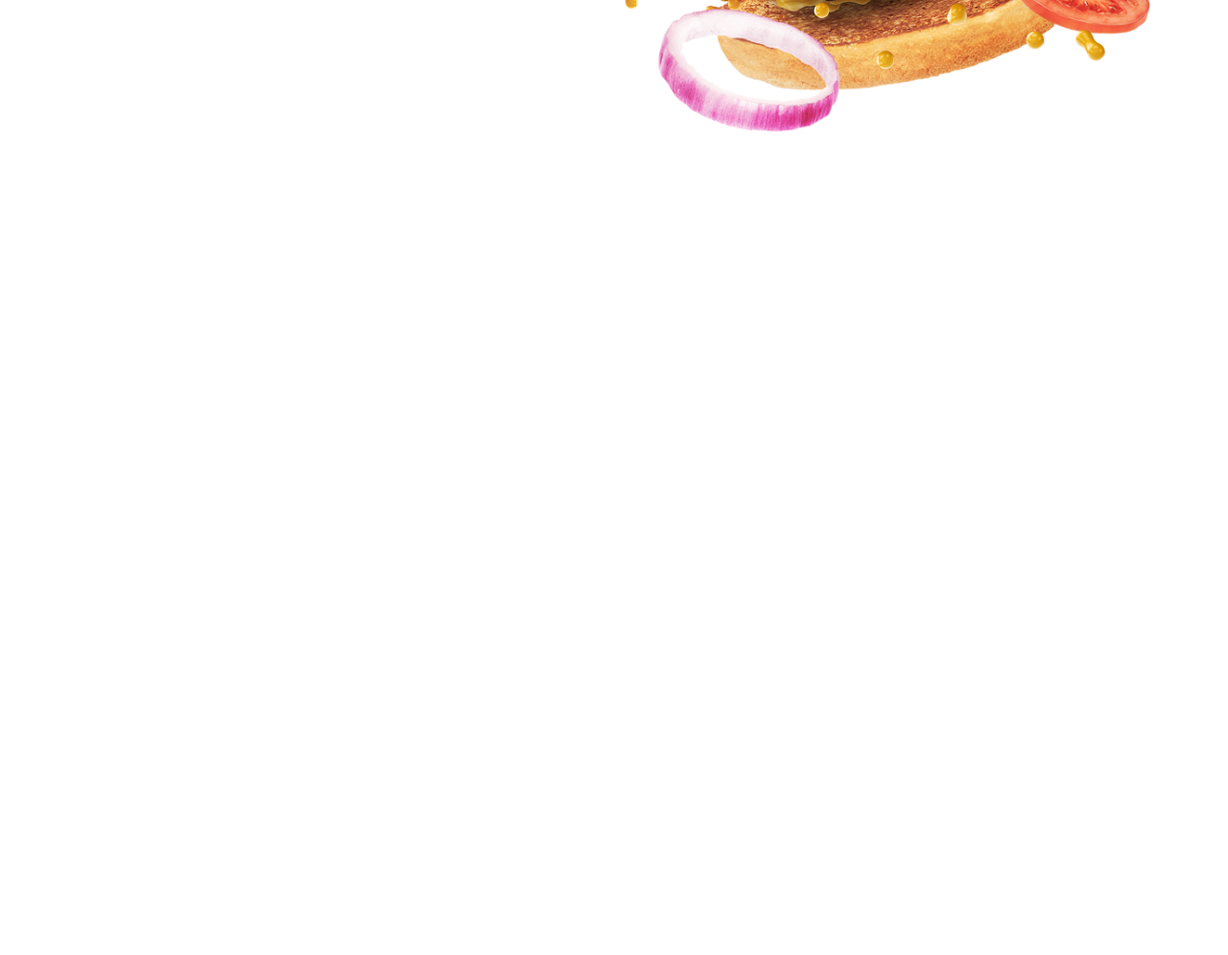
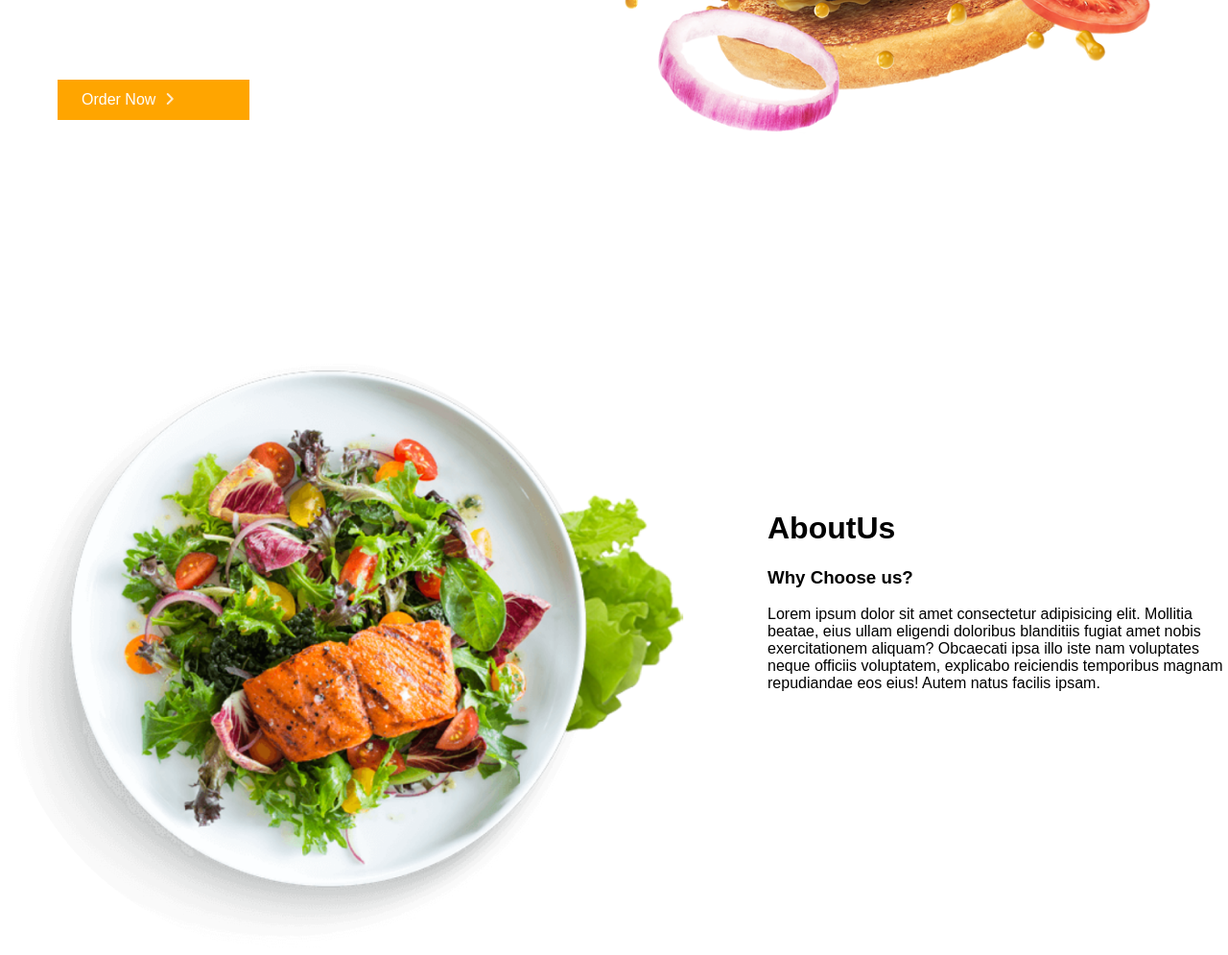
Before and after one commit to md-ibrahim-bd/food-website-my-practice, a plain HTML site: page index.html in a window 1280 px wide. Shown: the part 558-1553 px from the top of the page at 96% size. Before the commit the page ends 800 px from the top, so only its background shows below. Drawn offline with Linux system fonts and the light colour scheme.

Commit message:
about img and txt added

```diff
--- a/index.html
+++ b/index.html
@@ -39,6 +39,23 @@
         <p>
             Lorem ipsum dolor sit amet consectetur adipisicing elit. Facere vero possimus cum odit ex necessitatibus natus quod magnam quasi porro. Temporibus rem itaque magni illo repudiandae facilis error quas suscipit?ex necessitatibus natus quod magnam quasi porro. Temporibus rem itaque magni illo repudiandae facilis error quas suscipit?
         </p>
+        <div class="main-btn">
+            <a href="#">Order Now</a>
+            <i class="fa-solid fa-angle-right"></i>
+        </div>
     </section>
+    <!-- About  -->
+    <div class="about" id="about">
+        <div class="about-main">
+            <div class="image">
+                <img src="image/Food-Plate.png" alt="">
+            </div>
+            <div class="about-text">
+                <h1><span>About</span>Us</h1>
+                <h3>Why Choose us?</h3>
+                <p>Lorem ipsum dolor sit amet consectetur adipisicing elit. Mollitia beatae, eius ullam eligendi doloribus blanditiis fugiat amet nobis exercitationem aliquam? Obcaecati ipsa illo iste nam voluptates neque officiis voluptatem, explicabo reiciendis temporibus magnam repudiandae eos eius! Autem natus facilis ipsam.</p>
+            </div>
+        </div>
+    </div>
 </body>
 </html>
--- a/style.css
+++ b/style.css
@@ -101,3 +101,41 @@ section p{
     bottom: 120px;
     line-height: 22px;
 }
+section .main-btn{
+    background: orange;
+    position: relative;
+    left: 60px;
+    bottom: 50px;
+    width: 150px;
+    cursor: pointer;
+    padding: 12px 25px;
+}
+section .main-btn a{
+    color: white;
+    margin-right: 5px;
+    text-decoration: none;
+}
+section .main-btn i{
+    color: blanchedalmond;
+    transition: 0.3s;
+
+}
+section .main-btn:hover i{
+    transform: translateX(7px);
+}
+/* About  */
+.about{
+    width: 100%;
+    height: 100vh;
+    padding: 70px 0;
+}
+.about .about-main{
+    display: flex;
+    align-items: center;
+    justify-content: space-around;
+}
+.about .about-main .image img{
+    width: 800px;
+    position: relative;
+    top: 60px;
+}
```
